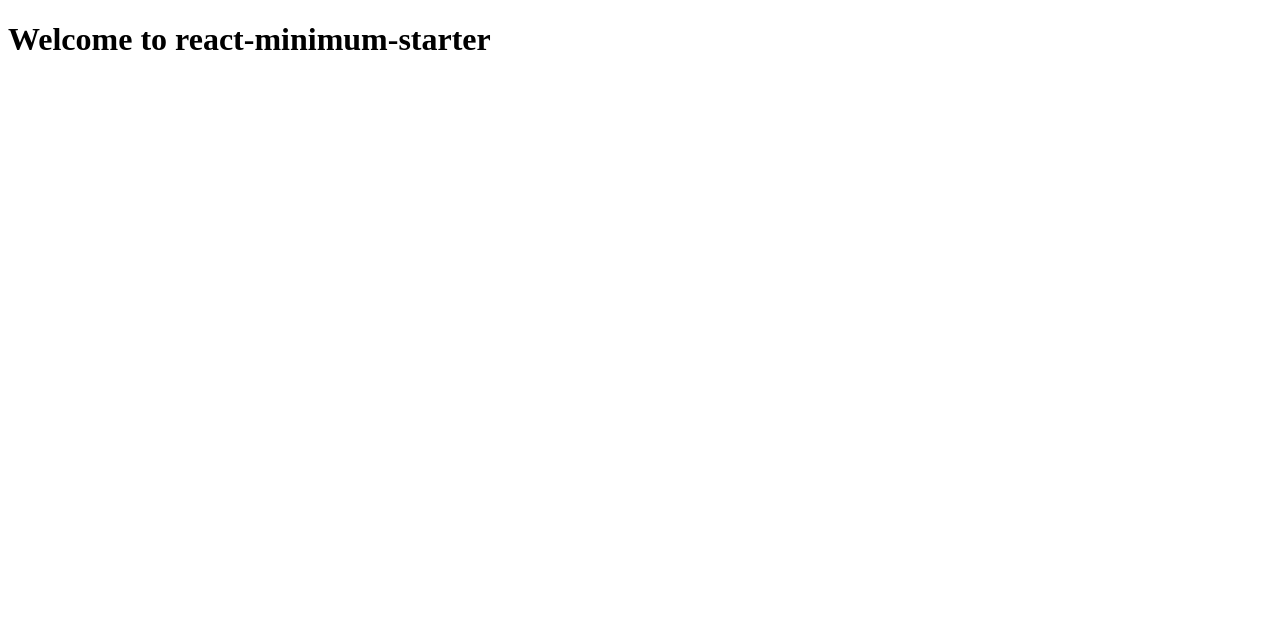
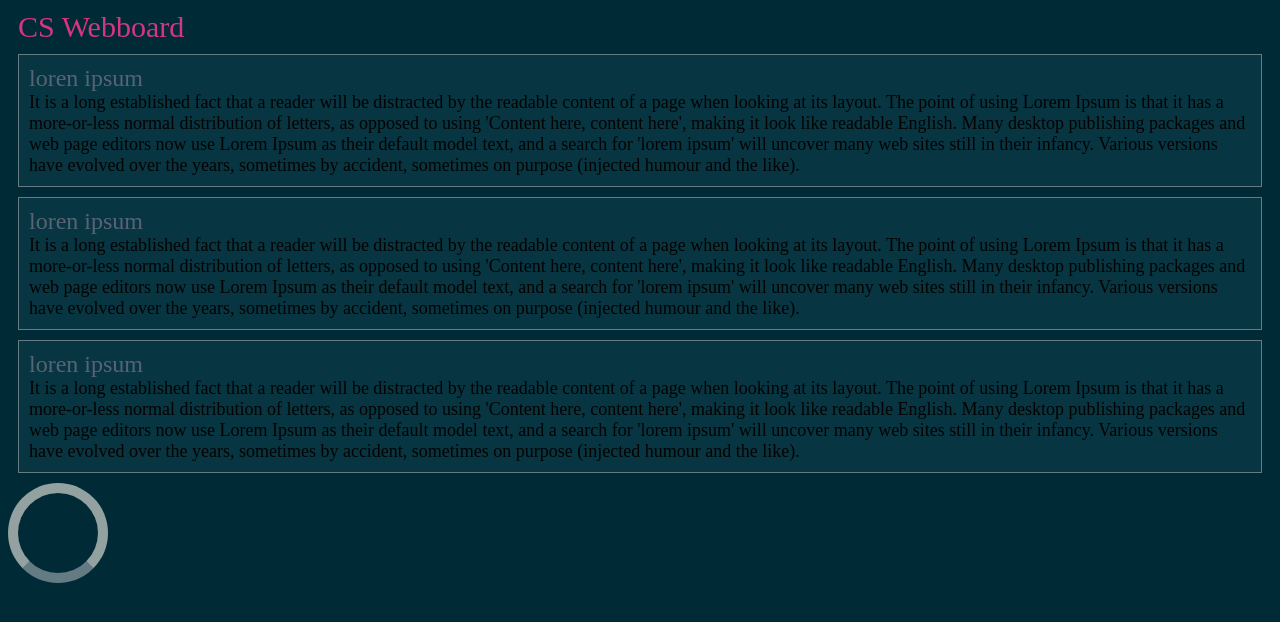
Before and after one commit to codesheepio/cswebboard, a React app: page / in a window 1280 px wide. Shown: the top 622 px of the page. Built offline with nearby package versions, Linux system fonts and the light colour scheme.

Commit message:
Add starter components and styles

```diff
--- a/src/App.js
+++ b/src/App.js
@@ -1,4 +1,5 @@
 import React from 'react'
+import Webboard from './components/Webboard'
 
-const App = () => <h1>Welcome to react-minimum-starter</h1>
+const App = () => <Webboard />
 export default App
--- /dev/null
+++ b/src/components/Topic.js
@@ -0,0 +1,13 @@
+import React from 'react'
+
+const Topic = ({ title, content }) =>
+  <div className="topic">
+    <div className="title">
+      {title}
+    </div>
+    <div className="content">
+      {content}
+    </div>
+  </div>
+
+export default Topic
--- /dev/null
+++ b/src/components/Webboard.js
@@ -0,0 +1,33 @@
+import React, { Component } from 'react'
+import Topic from './Topic'
+
+const topics = [
+  {
+    title: 'loren ipsum',
+    content:
+      "It is a long established fact that a reader will be distracted by the readable content of a page when looking at its layout. The point of using Lorem Ipsum is that it has a more-or-less normal distribution of letters, as opposed to using 'Content here, content here', making it look like readable English. Many desktop publishing packages and web page editors now use Lorem Ipsum as their default model text, and a search for 'lorem ipsum' will uncover many web sites still in their infancy. Various versions have evolved over the years, sometimes by accident, sometimes on purpose (injected humour and the like).",
+  },
+  {
+    title: 'loren ipsum',
+    content:
+      "It is a long established fact that a reader will be distracted by the readable content of a page when looking at its layout. The point of using Lorem Ipsum is that it has a more-or-less normal distribution of letters, as opposed to using 'Content here, content here', making it look like readable English. Many desktop publishing packages and web page editors now use Lorem Ipsum as their default model text, and a search for 'lorem ipsum' will uncover many web sites still in their infancy. Various versions have evolved over the years, sometimes by accident, sometimes on purpose (injected humour and the like).",
+  },
+  {
+    title: 'loren ipsum',
+    content:
+      "It is a long established fact that a reader will be distracted by the readable content of a page when looking at its layout. The point of using Lorem Ipsum is that it has a more-or-less normal distribution of letters, as opposed to using 'Content here, content here', making it look like readable English. Many desktop publishing packages and web page editors now use Lorem Ipsum as their default model text, and a search for 'lorem ipsum' will uncover many web sites still in their infancy. Various versions have evolved over the years, sometimes by accident, sometimes on purpose (injected humour and the like).",
+  },
+]
+export default class Webboard extends Component {
+  render() {
+    return (
+      <div className="webboard">
+        <div className="title">CS Webboard</div>
+        <div className="topic-container">
+          {topics.map(topic => <Topic {...topic} />)}
+          <div className="loader" />
+        </div>
+      </div>
+    )
+  }
+}
--- a/src/index.js
+++ b/src/index.js
@@ -2,6 +2,7 @@ import React from 'react'
 import ReactDOM from 'react-dom'
 import { AppContainer } from 'react-hot-loader'
 import App from './App'
+import './styles.css'
 
 const render = Component => {
   ReactDOM.render(
--- a/src/styles.css
+++ b/src/styles.css
@@ -1,4 +1,41 @@
-.title {
+body {
+  background: #002b36;
+}
+.webboard > .title {
   font-size: 30px;
-  color: #ff00ff;
+  color: #d33682;
+  margin: 10px;
 }
+.topic {
+  background: #073642;
+  border: 1px solid #657b83;
+  margin: 10px;
+  padding: 10px;
+}
+
+.topic > .title {
+  font-size: 24px;
+  color: #586375;
+}
+.topic > .content {
+  font-size: 18px;
+  color: #030303;
+}
+
+.loader {
+  border: 10px solid #93a1a1;
+  border-top: 10px solid #657b83;
+  border-radius: 50%;
+  width: 80px;
+  height: 80px;
+  animation: spin 2s linear infinite;
+}
+
+@keyframes spin {
+  0% {
+    transform: rotate(0deg);
+  }
+  100% {
+    transform: rotate(360deg);
+  }
+}
```
Also changed, not shown: src/components/Loader.js (added).
